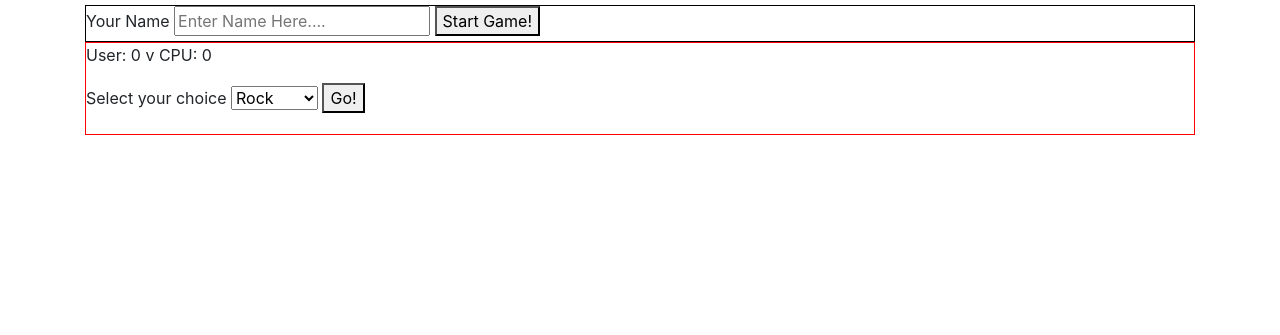
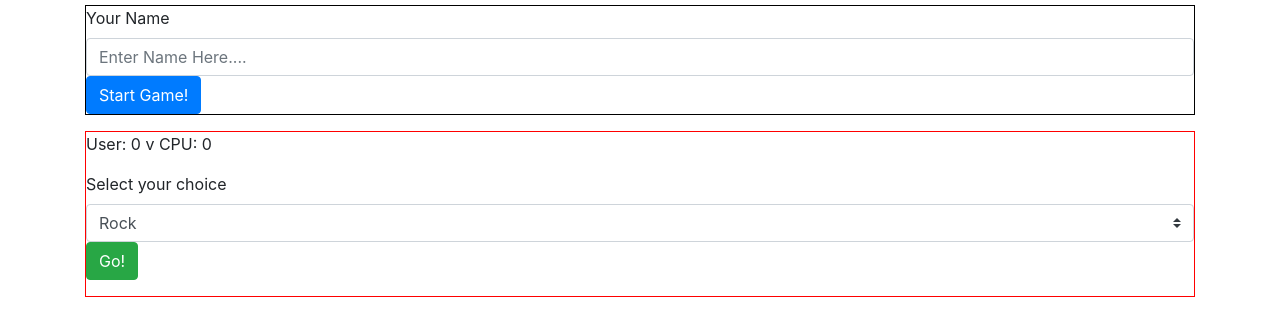
Before and after one commit to it3049c-fall22-henderson/rock-paper-scissors-chintavs, a plain HTML site: page index.html in a window 1280 px wide. Shown: the part 51-386 px from the top of the page. Drawn offline with Linux system fonts and the light colour scheme.

Commit message:
completed page styling

```diff
--- a/index.html
+++ b/index.html
@@ -14,13 +14,13 @@
     <div class="container">
         <!-- WORK FROM INSIDE THIS CONTAINER-->
         <h1>Rock Paper Scissors</h1>
-        <div id="welcome-screen">
+        <div id="welcome-screen" class="form-group">
             <form id="name-form">
                 <div>
                     <label for="username">Your Name</label>
-                    <input type="text" id="username" name="username" placeholder="Enter Name Here....">
-                    <button id="start-game-button">Start Game!</button>
+                    <input type="text" id="username" name="username" placeholder="Enter Name Here...." class="form-control">
                 </div>
+                <button id="start-game-button" class="btn btn-primary">Start Game!</button>
             </form>
         </div>
         <div id="game-screen">
@@ -30,13 +30,13 @@
             <form id="game-form">
                 <div>
                     <label for="user-selection">Select your choice</label>
-                    <select name="user-selection" id="user-selection">
+                    <select name="user-selection" id="user-selection" class="custom-select">
                         <option value="Rock">Rock</option>
                         <option value="Paper">Paper</option>
                         <option value="Scissors">Scissors</option>
                     </select>
-                    <button id="go-button">Go!</button>
                 </div>
+                <button id="go-button" class="btn btn-success">Go!</button>
             </form>
             <p id="game-history"></p>
         </div>
```
Also changed, not shown: resources/styles/styles.css (line endings or trailing spaces).
